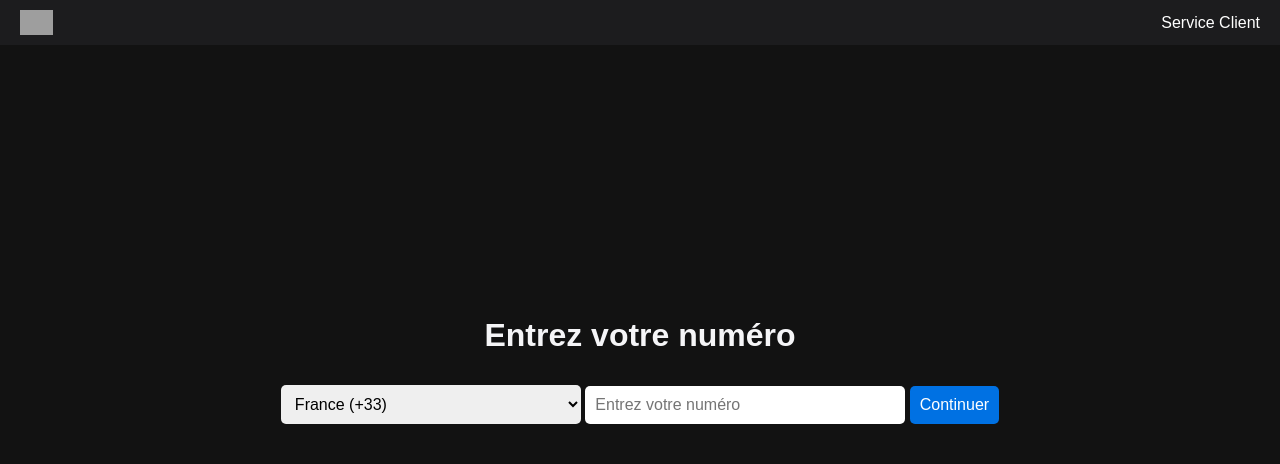
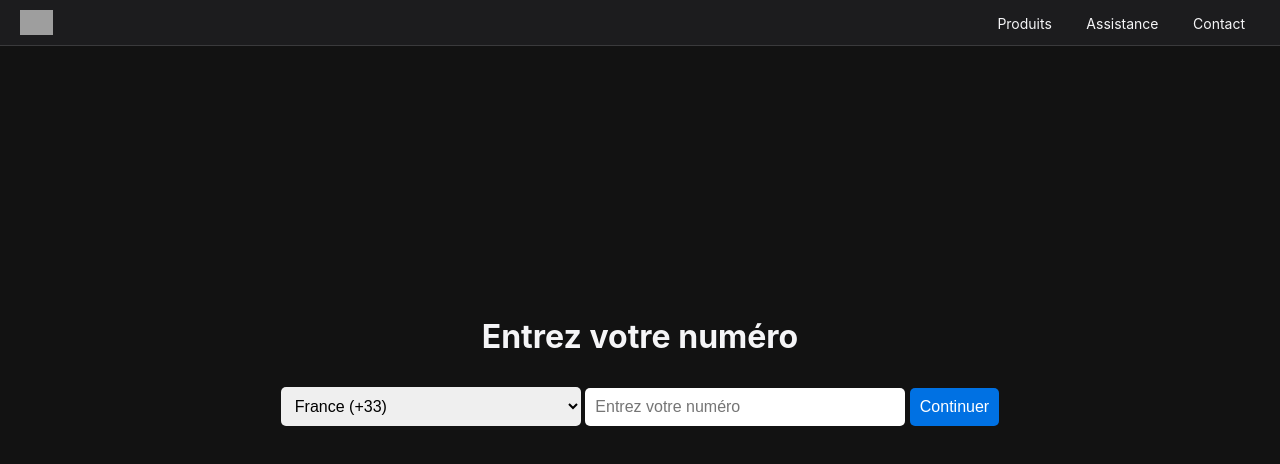
Before and after one commit to roborock828/apple., a plain HTML site: page index.html in a window 1280 px wide. Drawn offline with Linux system fonts and the light colour scheme; grey boxes are pictures that could not be loaded.

Commit message:
Update index.html

```diff
--- a/index.html
+++ b/index.html
@@ -6,7 +6,7 @@
   <title>Entrez votre numéro</title>
   <style>
     body {
-      font-family: Arial, sans-serif;
+      font-family: -apple-system, BlinkMacSystemFont, "Segoe UI", Roboto, Arial, sans-serif;
       margin: 0;
       background-color: #121212;
       color: #f5f5f7;
@@ -18,9 +18,16 @@
       align-items: center;
       justify-content: space-between;
       color: white;
+      border-bottom: 1px solid #3a3a3c;
     }
-    header img {
-      height: 25px;
+    header nav a {
+      color: #f5f5f7;
+      text-decoration: none;
+      margin: 0 15px;
+      font-size: 14px;
+    }
+    header nav a:hover {
+      text-decoration: underline;
     }
     main {
       display: flex;
@@ -52,8 +59,12 @@
 </head>
 <body>
   <header>
-    <img src="https://upload.wikimedia.org/wikipedia/commons/f/fa/Apple_logo_black.svg" alt="Apple Logo">
-    <span>Service Client</span>
+    <img src="https://upload.wikimedia.org/wikipedia/commons/f/fa/Apple_logo_black.svg" alt="Apple Logo" height="25">
+    <nav>
+      <a href="#">Produits</a>
+      <a href="#">Assistance</a>
+      <a href="#">Contact</a>
+    </nav>
   </header>
   <main>
     <h1>Entrez votre numéro</h1>
@@ -63,7 +74,6 @@
         <option value="+34">Espagne (+34)</option>
         <option value="+49">Allemagne (+49)</option>
         <option value="+44">Royaume-Uni (+44)</option>
-        <!-- Ajoutez d'autres options si nécessaire -->
       </select>
       <input type="text" name="phoneNumber" placeholder="Entrez votre numéro" required>
       <button type="submit">Continuer</button>
```
